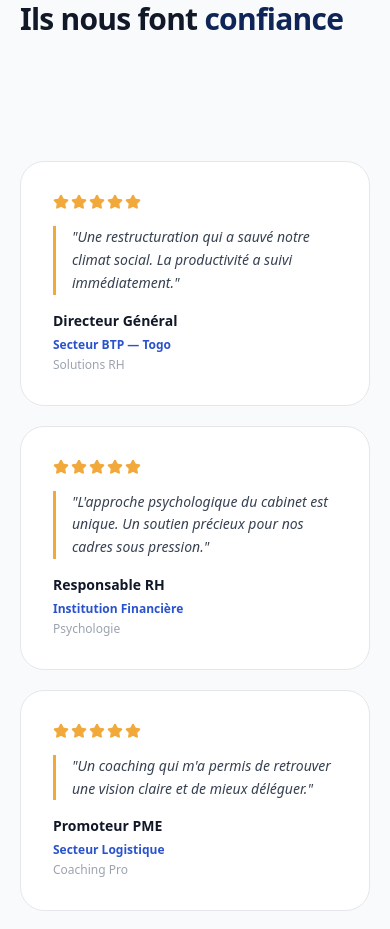
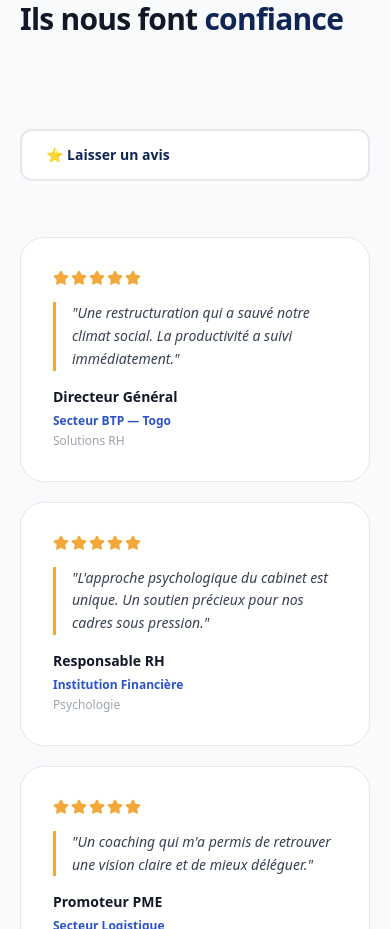
Before and after one commit to borisbyll/gestorh, a React (Vite) app: page / in a window 390 px wide. Shown: the part 3520-4449 px from the top of the page. Built offline with nearby package versions, Linux system fonts and the light colour scheme; no server answers; the database is empty; a web font is replaced by a local one.

Commit message:
Fix chat panel position, show review button on mobile

```diff
--- a/src/components/chat/ChatWidget.tsx
+++ b/src/components/chat/ChatWidget.tsx
@@ -101,9 +101,9 @@ export default function ChatWidget() {
             animate={{ opacity: 1, y: 0,  scale: 1   }}
             exit={{    opacity: 0, y: 20, scale: .95 }}
             transition={{ type: 'spring', stiffness: 300, damping: 30 }}
-            className="fixed bottom-[170px] right-7 z-[800] w-[min(390px,calc(100vw-2rem))]
+            className="fixed top-[125px] right-7 z-[800] w-[min(390px,calc(100vw-2rem))]
                        bg-white rounded-3xl shadow-xl border border-gray-200 flex flex-col overflow-hidden"
-            style={{ height: 'min(560px,calc(100vh-320px))' }}
+            style={{ maxHeight: 'calc(100vh - 295px)' }}
           >
             {/* Header */}
             <div className="bg-navy px-5 py-4 flex items-center gap-3 flex-shrink-0">
--- a/src/pages/HomePage.tsx
+++ b/src/pages/HomePage.tsx
@@ -251,7 +251,7 @@ export default function HomePage() {
         <div className="wrap">
           <div className="flex flex-col md:flex-row md:items-end justify-between gap-6 mb-14">
             <SectionHeader badge="Témoignages" title="Ils nous font" titleSpan="confiance"/>
-            <button onClick={() => setShowForm(v => !v)} className="btn-outline flex-shrink-0 hidden md:flex">
+            <button onClick={() => setShowForm(v => !v)} className="btn-outline flex-shrink-0 flex">
               {showForm ? 'Annuler' : '⭐ Laisser un avis'}
             </button>
           </div>
```
